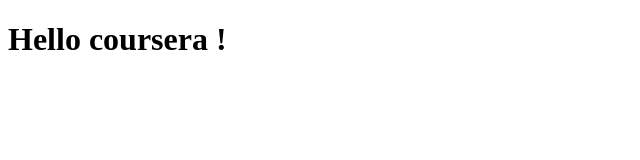
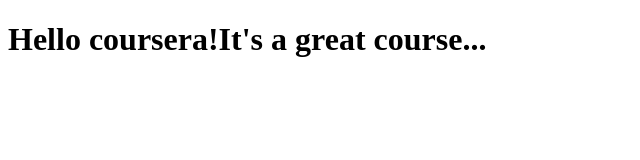
Before and after one commit to jabelnoor/coursera-test, a plain HTML site: page site/index.html in a window 1280 px wide. Shown: the whole page, without its empty margins (0-640 px from the left). Drawn offline with Linux system fonts and the light colour scheme.

Commit message:
Small addition to our page content.'

```diff
--- a/site/index.html
+++ b/site/index.html
@@ -4,6 +4,6 @@
 	<title>Hello coursera</title>
 </head>
 <body>
-<h1>Hello coursera !</h1>
+<h1>Hello coursera!It's a great course...</h1>
 </body>
 </html>
```
